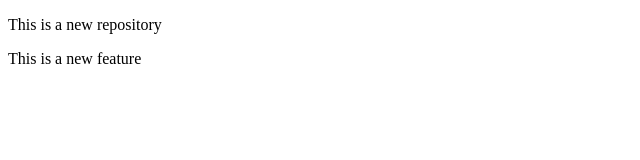
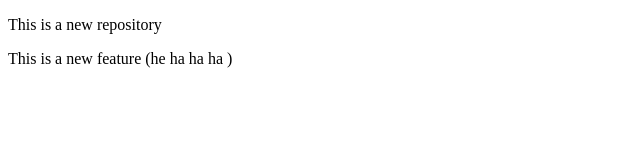
Before and after one commit to kovvurukasyap/local_repo, a plain HTML site: page index.html in a window 1280 px wide. Shown: the full height of the page, 0-640 px from the left. Drawn offline with Linux system fonts and the light colour scheme.

Commit message:
Add he ah ha ha

```diff
--- a/index.html
+++ b/index.html
@@ -7,7 +7,7 @@
 </head>
 <body>
     <p>This is a new repository</p>
-    <p>This is a new feature</p>
+    <p>This is a new feature (he ha ha ha )</p>
 
 </body>
 </html>
```
